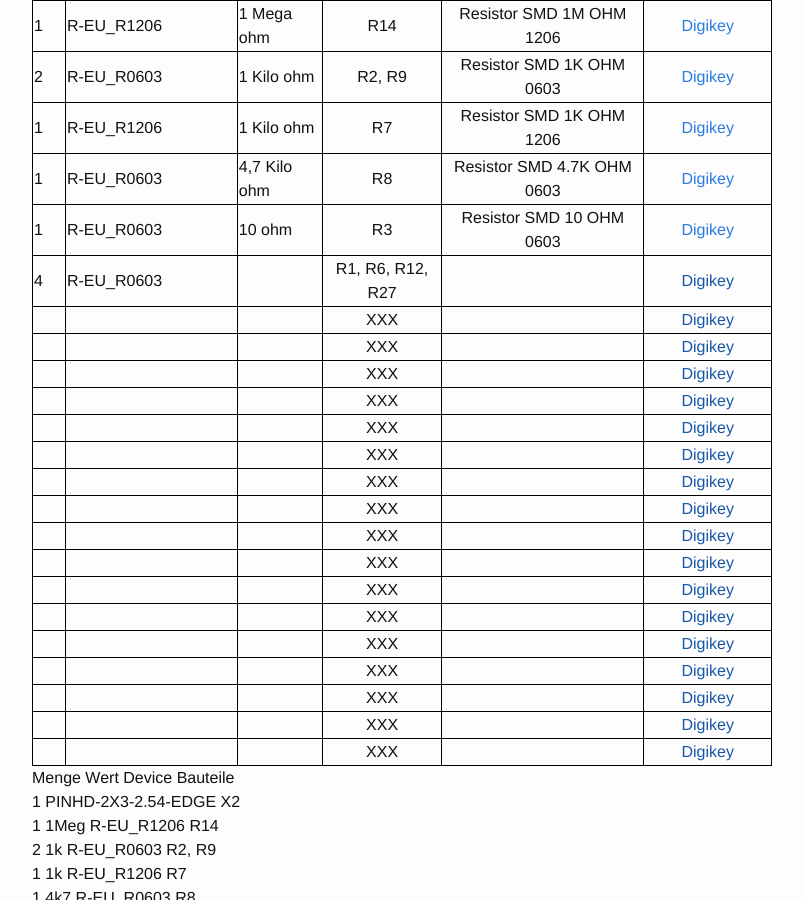
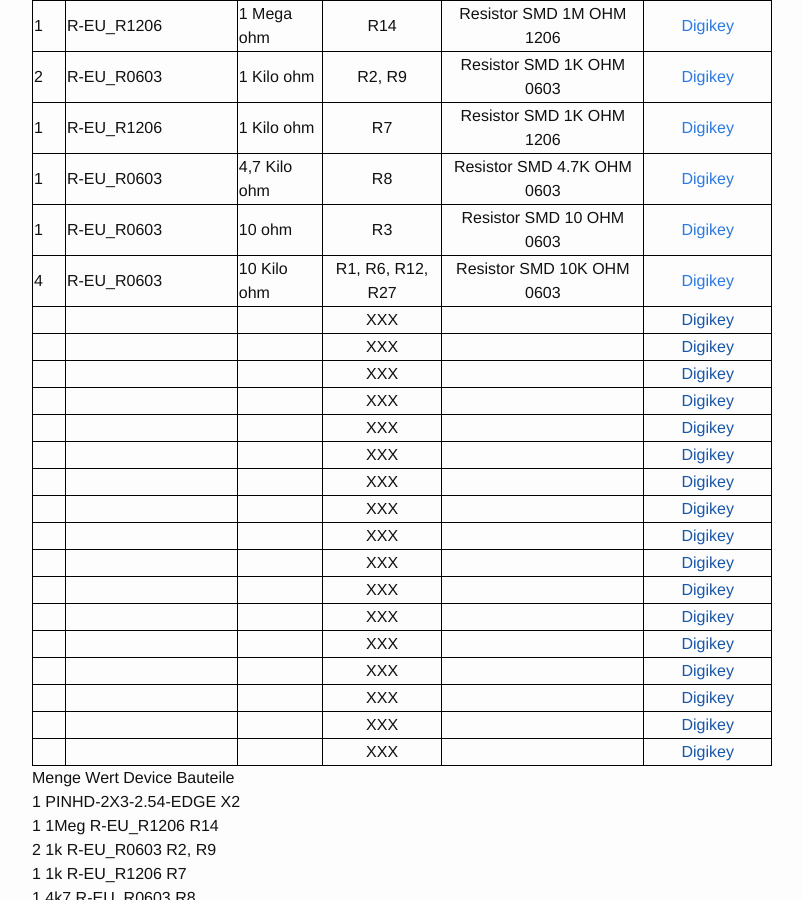
Before and after one commit to zhovner/zhovner.github.com, a Jekyll site: the page built from _posts/2016-04-2-ChameleonMini-assembly-from-scratch.markdown, in a window 1280 px wide and 900 px high, scrolled down 2580 px. Shown: the whole window, without its empty margins (238-1041 px from the left). Built offline with Jekyll 4.4.1, drawn with Linux system fonts in a browser that asks for light colours; comment, search, counter and statistics services are not loaded.

Commit message:
chameleon

```diff
--- a/_posts/2016-04-2-ChameleonMini-assembly-from-scratch.markdown
+++ b/_posts/2016-04-2-ChameleonMini-assembly-from-scratch.markdown
@@ -46,7 +46,7 @@
 |1   |R-EU_R1206                   |1 Kilo ohm  |   R7     | Resistor SMD 1K OHM 1206    |   [Digikey](http://www.digikey.com/product-detail/en/bourns-inc/CR1206-FX-1001ELF/CR1206-FX-1001ELFCT-ND/3437914)        |
 |1   |R-EU_R0603                   |4,7 Kilo ohm|   R8     | Resistor SMD 4.7K OHM 0603  |   [Digikey](http://www.digikey.com/product-detail/en/bourns-inc/CR0603-FX-4701ELF/CR0603-FX-4701ELFCT-ND/3740884)        |
 |1   |R-EU_R0603                   |10 ohm      |   R3     | Resistor  SMD 10 OHM 0603   |   [Digikey](http://www.digikey.com/product-detail/en/bourns-inc/CR0603-FX-10R0GLF/CR0603-FX-10R0GLFCT-ND/3925298)        |
-|4   |R-EU_R0603                   |            |   R1, R6, R12, R27    |                       |   [Digikey]()        |
+|4   |R-EU_R0603                   |10 Kilo ohm  |   R1, R6, R12, R27    |Resistor SMD 10K OHM 0603|   [Digikey](http://www.digikey.com/product-detail/en/bourns-inc/CR0603-FX-1002ELF/CR0603-FX-1002ELFCT-ND/3592936)        |
 |    |                             |            |   XXX    |                       |   [Digikey]()        |
 |    |                             |            |   XXX    |                       |   [Digikey]()        |
 |    |                             |            |   XXX    |                       |   [Digikey]()        |
```
